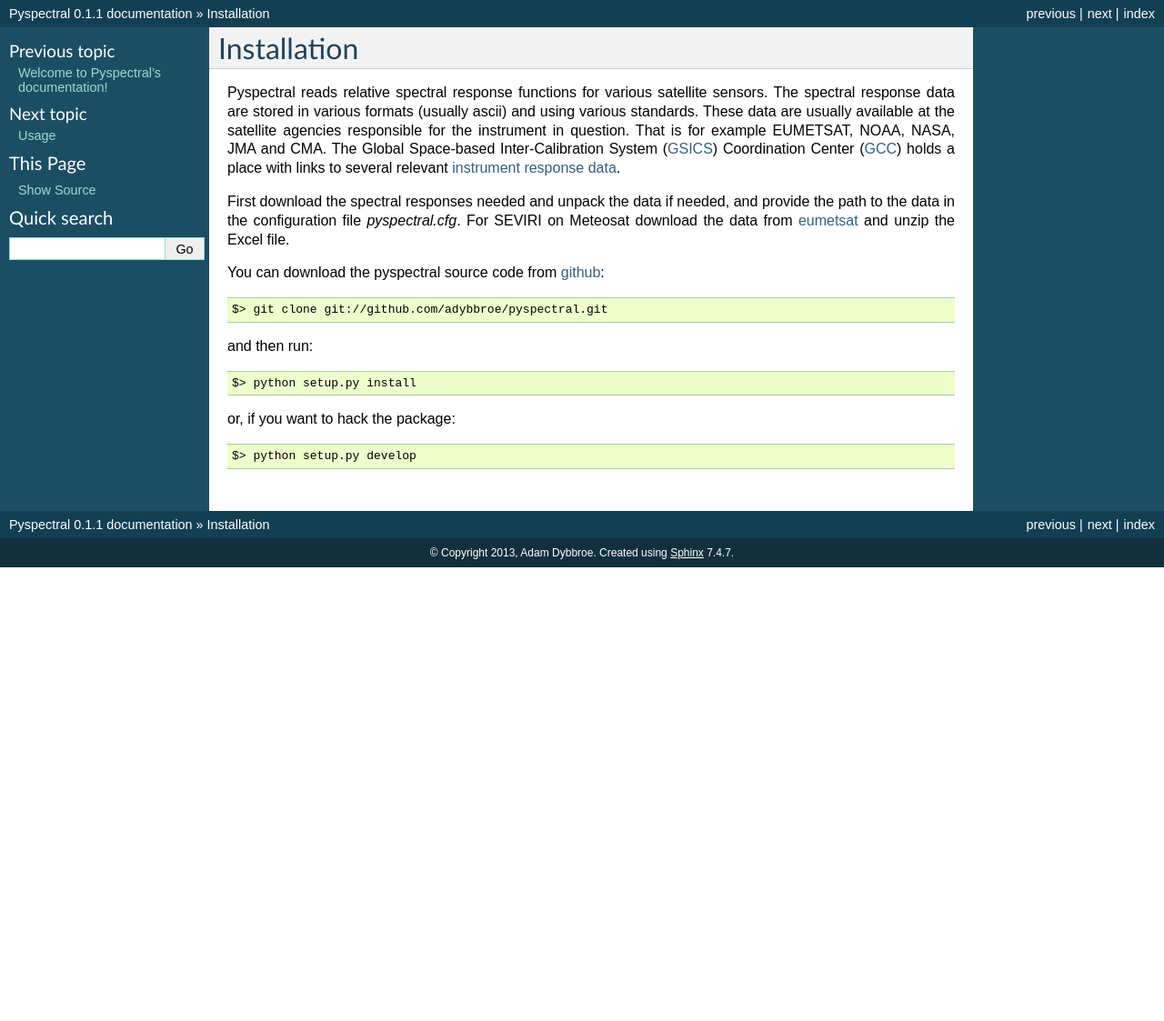
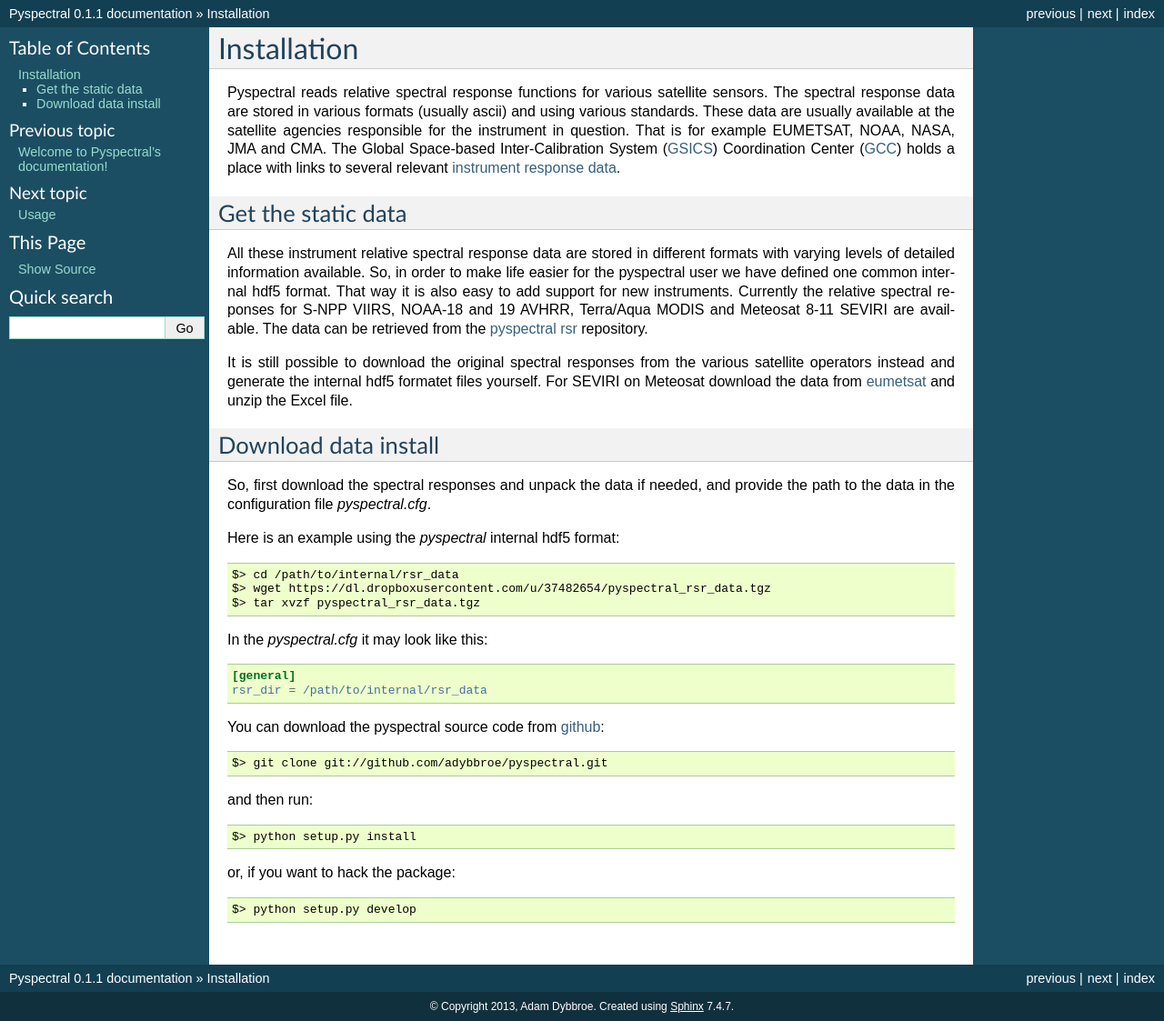
Before and after one commit to pytroll/pyspectral, a Sphinx documentation site: the page built from doc/installation.rst, in a window 1280 px wide. Shown: the whole page at 91% size. Built offline with Sphinx 7.4.7, drawn with Linux system fonts in a browser that asks for light colours; formulas are drawn with MathJax 3; before the commit the page ends 900 px from its top, so only the background shows below that.

Commit message:
Documenting how to download the rsr data

```diff
--- a/doc/installation.rst
+++ b/doc/installation.rst
@@ -9,10 +9,43 @@ example EUMETSAT, NOAA, NASA, JMA and CMA. The Global Space-based
 Inter-Calibration System (GSICS_) Coordination Center (GCC_) holds a place with
 links to several relevant `instrument response data`_.
 
-First download the spectral responses needed and unpack the data if needed, and
-provide the path to the data in the configuration file *pyspectral.cfg*. For
-SEVIRI on Meteosat download the data from eumetsat_ and unzip the Excel file.
 
+Get the static data
+^^^^^^^^^^^^^^^^^^^
+All these instrument relative spectral response data are stored in different
+formats with varying levels of detailed information available. So, in order to
+make life easier for the pyspectral user we have defined one common internal
+hdf5 format. That way it is also easy to add support for new instruments. Currently
+the relative spectral reponses for S-NPP VIIRS, NOAA-18 and 19 AVHRR,
+Terra/Aqua MODIS and Meteosat 8-11 SEVIRI are available. The data can be
+retrieved from the `pyspectral rsr`_ repository.
+
+It is still possible to download the original spectral responses from the
+various satellite operators instead and generate the internal hdf5 formatet
+files yourself. For SEVIRI on Meteosat download the data from eumetsat_ and
+unzip the Excel file.
+
+Download data install
+^^^^^^^^^^^^^^^^^^^^^
+So, first download the spectral responses and unpack the data if needed, and
+provide the path to the data in the configuration file *pyspectral.cfg*.
+
+Here is an example using the *pyspectral* internal hdf5 format::
+
+  $> cd /path/to/internal/rsr_data
+  $> wget https://dl.dropboxusercontent.com/u/37482654/pyspectral_rsr_data.tgz
+  $> tar xvzf pyspectral_rsr_data.tgz
+
+In the *pyspectral.cfg* it may look like this:
+
+.. code-block:: ini
+
+   [general]
+   rsr_dir = /path/to/internal/rsr_data
+
+
+
+.. _pyspectral rsr: https://dl.dropboxusercontent.com/u/37482654/pyspectral_rsr_data.tgz
 .. _eumetsat: http://www.eumetsat.int/website/wcm/idc/idcplg?IdcService=GET_FILE&dDocName=ZIP_MSG_SEVIRI_SPEC_RES_CHAR&RevisionSelectionMethod=LatestReleased&Rendition=Web
 .. _GSICS: http://www.wmo.int/pages/prog/sat/GSICS/
 .. _GCC: http://www.star.nesdis.noaa.gov/smcd/GCC/index.php
```
